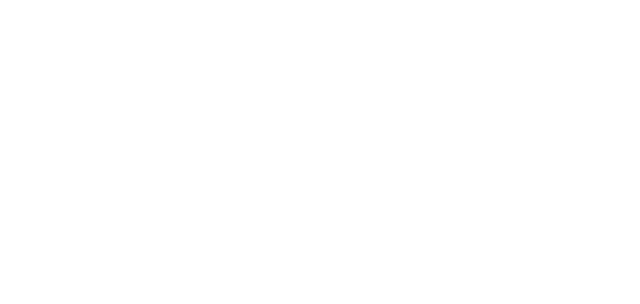
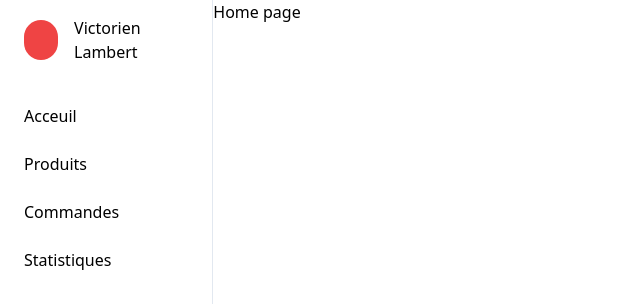
Before and after one commit to TechWorks-Labs/Ecofood, a React (Vite) app in the folder back-office/: page / in a window 1280 px wide. Shown: the top 304 px of the page, without its empty margins (0-640 px from the left). Built offline with nearby package versions, Linux system fonts and the light colour scheme.

Commit message:
frontend test

```diff
--- a/back-office/package.json
+++ b/back-office/package.json
@@ -11,6 +11,7 @@
   "dependencies": {
     "react": "^18.2.0",
     "react-dom": "^18.2.0",
+    "react-router": "^6.6.2",
     "react-router-dom": "^6.6.2"
   },
   "devDependencies": {
--- a/back-office/src/components/VerticalBar.jsx
+++ /dev/null
@@ -1,13 +0,0 @@
-import { useState } from 'react'
-import './App.css'
-
-function VerticalBar() {
-
-  return (
-    <div className="App">
-
-    </div>
-  )
-}
-
-export default App
--- /dev/null
+++ b/back-office/src/components/VerticalNavBar.jsx
@@ -0,0 +1,42 @@
+import { useState } from 'react'
+
+export default function VerticalBar() {
+  return (
+    <div className="w-1/6 h-full p-4 border-r border-slate-200">
+      <div className="flex items-center mb-8 px-2">
+        <div className="w-10 h-10 mr-4 bg-red-500 rounded-full"></div>
+        <span>Victorien Lambert</span>
+      </div>
+      <ul>
+        <li className=" my-2">
+          <a href="/">
+            <div className="w-32 p-2 hover:bg-slate-100">
+              Acceuil
+            </div>
+          </a>
+        </li>
+        <li className="my-2">
+          <a href="/product" >
+            <div className="w-32 p-2 hover:bg-slate-100">
+              Produits
+            </div>
+          </a>
+        </li>
+        <li className="my-2">
+          <a href="#" >
+            <div className="w-32 p-2 hover:bg-slate-100">
+              Commandes
+            </div>
+          </a>
+        </li>
+        <li className="my-2">
+          <a href="#" >
+            <div className="w-32 p-2 hover:bg-slate-100">
+              Statistiques
+            </div>
+          </a>
+        </li>
+      </ul>
+    </div>
+  )
+}
--- a/back-office/src/main.jsx
+++ b/back-office/src/main.jsx
@@ -1,10 +1,13 @@
 import React from 'react'
 import ReactDOM from 'react-dom/client'
+import { BrowserRouter } from 'react-router-dom';
 import App from './pages/App'
 import './index.css'
 
 ReactDOM.createRoot(document.getElementById('root')).render(
   <React.StrictMode>
-    <App />
+    <BrowserRouter>
+      <App />
+    </BrowserRouter>
   </React.StrictMode>,
 )
--- a/back-office/src/pages/App.jsx
+++ b/back-office/src/pages/App.jsx
@@ -1,12 +1,17 @@
 import { useState } from 'react';
-import { Routes, Route } from 'react-router-dom';
-import Connect from './Connect';
-import Dashboard from './Dashboard';
+import { Route, Routes } from "react-router";
+import VerticalNavBar from '../components/VerticalNavBar';
+import Products from './Products';
+import Home from './Home';
 
 function App() {
   return (
-    <div className="App">
-
+    <div className="container flex">
+      <VerticalNavBar />
+      <Routes>
+        <Route path="/" element={<Home />} />
+        <Route path="/product" element={<Products />} />
+      </Routes>
     </div>
   )
 }
--- a/back-office/src/pages/Dashboard.jsx
+++ /dev/null
@@ -1,10 +0,0 @@
-import { useState } from 'react';
-
-export default function Dashboard() {
-
-  return (
-    <div>
-      <h1>Dashboard</h1>
-    </div>
-  )
-}
--- /dev/null
+++ b/back-office/src/pages/Home.jsx
@@ -0,0 +1,8 @@
+export default function Home() {
+
+    return (
+      <div>
+        <h1>Home page</h1>
+      </div>
+    )
+  }
--- /dev/null
+++ b/back-office/src/pages/Product.jsx
@@ -0,0 +1,9 @@
+import React, { useState, useEffect } from 'react';
+
+export default function Product() {
+  return (
+    <div className="container ml-4">
+        <h1>Product</h1>
+    </div>
+  )
+}
--- /dev/null
+++ b/back-office/src/pages/Products.jsx
@@ -0,0 +1,40 @@
+import React, { useState, useEffect } from 'react';
+
+export default function Products() {
+  const [products, setProducts] = useState([]);
+
+  useEffect(() => {
+    async function fetchProducts() {
+      const response = await fetch('https://ecofood.techworks.fr/product/fruit');
+      const data = await response.json();
+      console.log(data);
+      setProducts(data);
+    }
+    fetchProducts();
+  }, []);
+
+  return (
+    <div className="container ml-4">
+      <h1 className="py-4">Produits</h1>
+      <table className="table-auto border border-black">
+        <thead>
+          <tr>
+            <th>ID</th>
+            <th>Produit</th>
+            <th>Type</th>
+            <th>Origine</th>
+          </tr>
+        </thead>
+        {products.map((fruit) =>
+            <tr key={fruit.id} className="border border-black hover:bg-slate-100">
+              <td className="p-2">{fruit.id_product}</td>
+              <td className="p-2">{fruit.name}</td>
+              <td className="p-2">{fruit.type}</td>
+              <td className="p-2">{fruit.origin}</td>
+            </tr>
+        )}
+
+      </table>
+    </div>
+  )
+}
--- a/back-office/tailwind.config.cjs
+++ b/back-office/tailwind.config.cjs
@@ -1,7 +1,17 @@
 /** @type {import('tailwindcss').Config} */
 module.exports = {
-	content: [ "./index.html", "./src/**/*.{js,ts,jsx,tsx}", ],
+	content: ["./index.html", "./src/**/*.{js,ts,jsx,tsx}",],
 	theme: {
+		container: {
+			center: true,
+			padding: {
+				DEFAULT: '1rem',
+				sm: '2rem',
+				lg: '4rem',
+				xl: '5rem',
+				'2xl': '6rem',
+			}
+		},
 		extend: {},
 	},
 	plugins: [],
```
Also changed, not shown: 1 other file (tests, documents, lock files or other folders).
